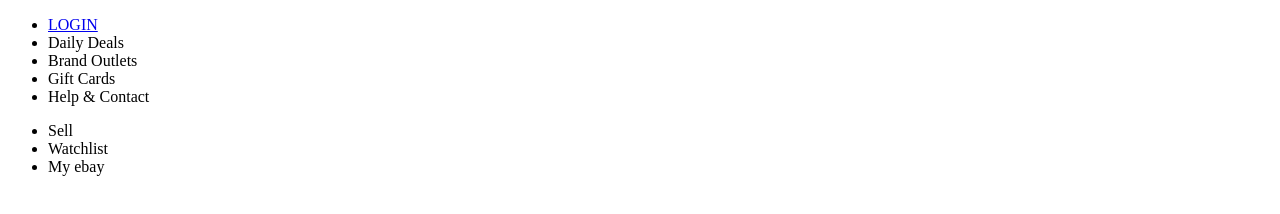
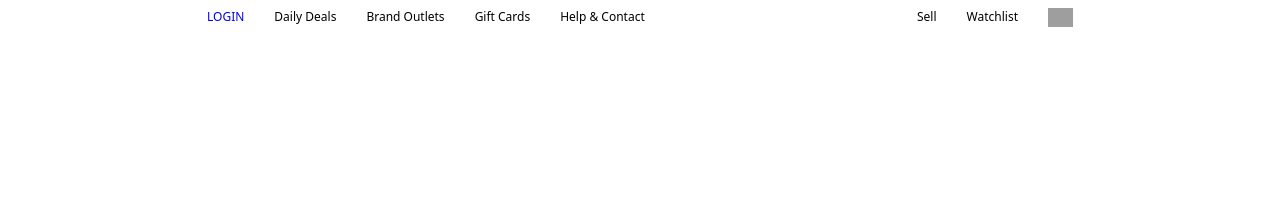
Before and after one commit to SovereignX001/CSE-17, a plain HTML site: page index.html in a window 1280 px wide. Drawn offline with Linux system fonts and the light colour scheme; grey boxes are pictures that could not be loaded; a web font is replaced by a local one.

Commit message:
created top nav and a style sheet

```diff
--- a/index.html
+++ b/index.html
@@ -1,24 +1,34 @@
 <!DOCTYPE html>
 <html lang="en">
 <head>
+    <style>
+@import url('https://fonts.googleapis.com/css2?family=Sansation:ital,wght@0,300;0,400;0,700;1,300;1,400;1,700&display=swap');
+</style>
     <meta charset="UTF-8">
     <meta name="viewport" content="width=device-width, initial-scale=1.0">
     <title>Document</title>
+    <link rel="stylesheet" href="style.css">
 </head>
 <body>
     <header>
-        <ul id="left_">
+        <div id="top-nav">
+            <ul id="left-nav">
                 <li><a href="login.html">LOGIN</a></li>
                 <li>Daily Deals</li>
                 <li>Brand Outlets</li>
                 <li>Gift Cards</li>
                 <li>Help & Contact</li>
             </ul>
-        <ul id="right">
+            <ul id="right-nav">
+
                 <li>Sell</li>
                 <li>Watchlist</li>
-            <li>My ebay</li>
+                <li><img id="cart-icon" src="https://www.vhv.rs/dpng/d/428-4287684_background-shopping-cart-transparent-transparent-background-shopping-cart.png" alt="cart"></li>
             </ul>
+        </div>
+        <div id="lower-nav">
+
+        </div>
         </header>
 </body>
 </html>
--- /dev/null
+++ b/style.css
@@ -0,0 +1,29 @@
+*{
+    padding: 0;
+    margin: 0;
+}
+body{
+    margin: 0 15% 0 15%;
+}
+ul a{
+
+    text-decoration: none;
+}
+div#top-nav{
+    display: flex;
+    justify-content: space-between;
+
+}
+ul{
+    font-size: 12px;
+    font-family: system-ui, -apple-system, BlinkMacSystemFont, 'Segoe UI', Roboto, Oxygen, Ubuntu, Cantarell, 'Open Sans', 'Helvetica Neue', sans-serif;
+    display: flex;
+    flex-direction: row;
+    list-style: none;
+}
+li{
+    padding: 8px 15px;
+}
+#cart-icon{
+    width: 25px;
+}
```
Lines whose indentation alone changed are shown as unchanged.
